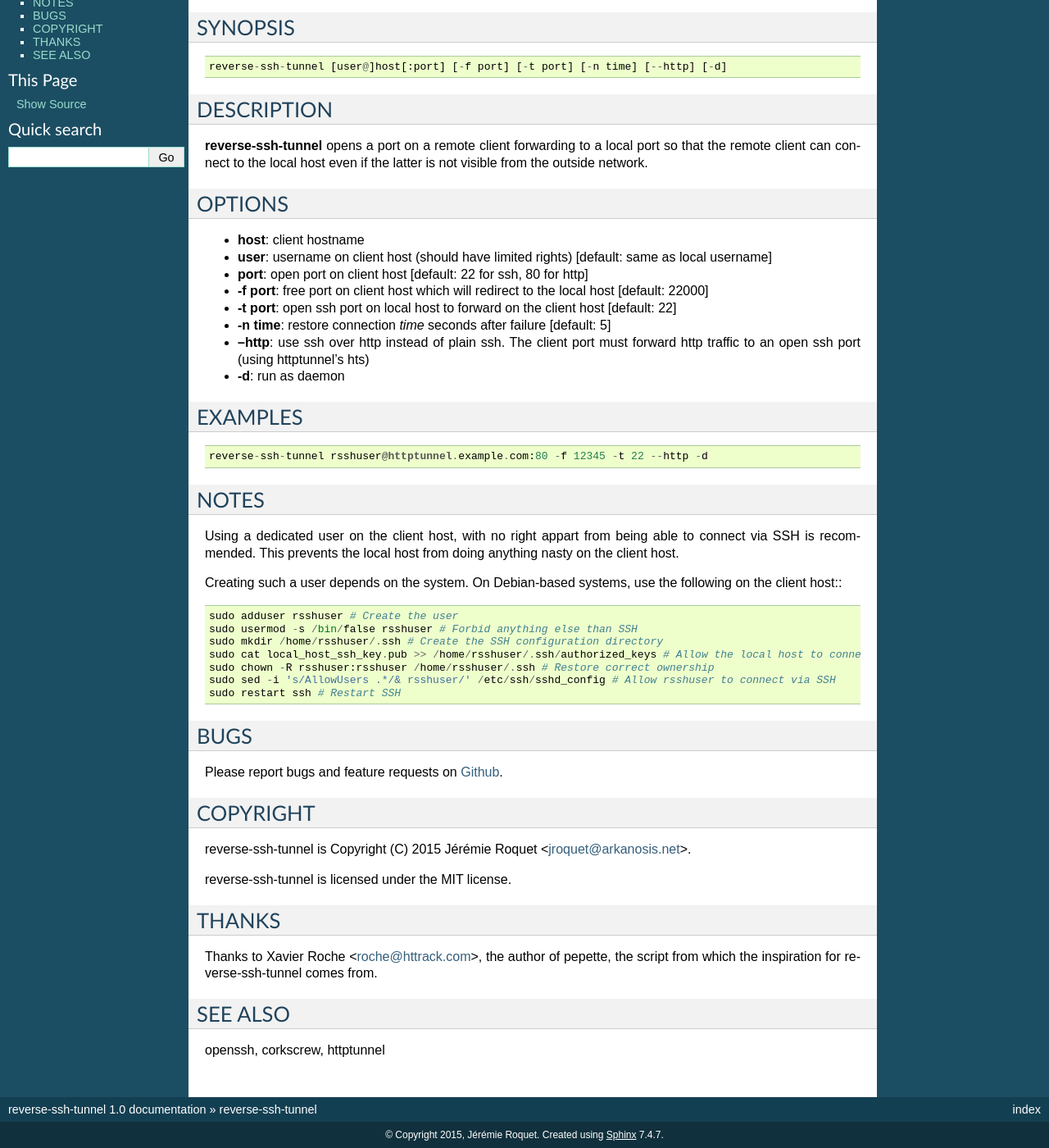
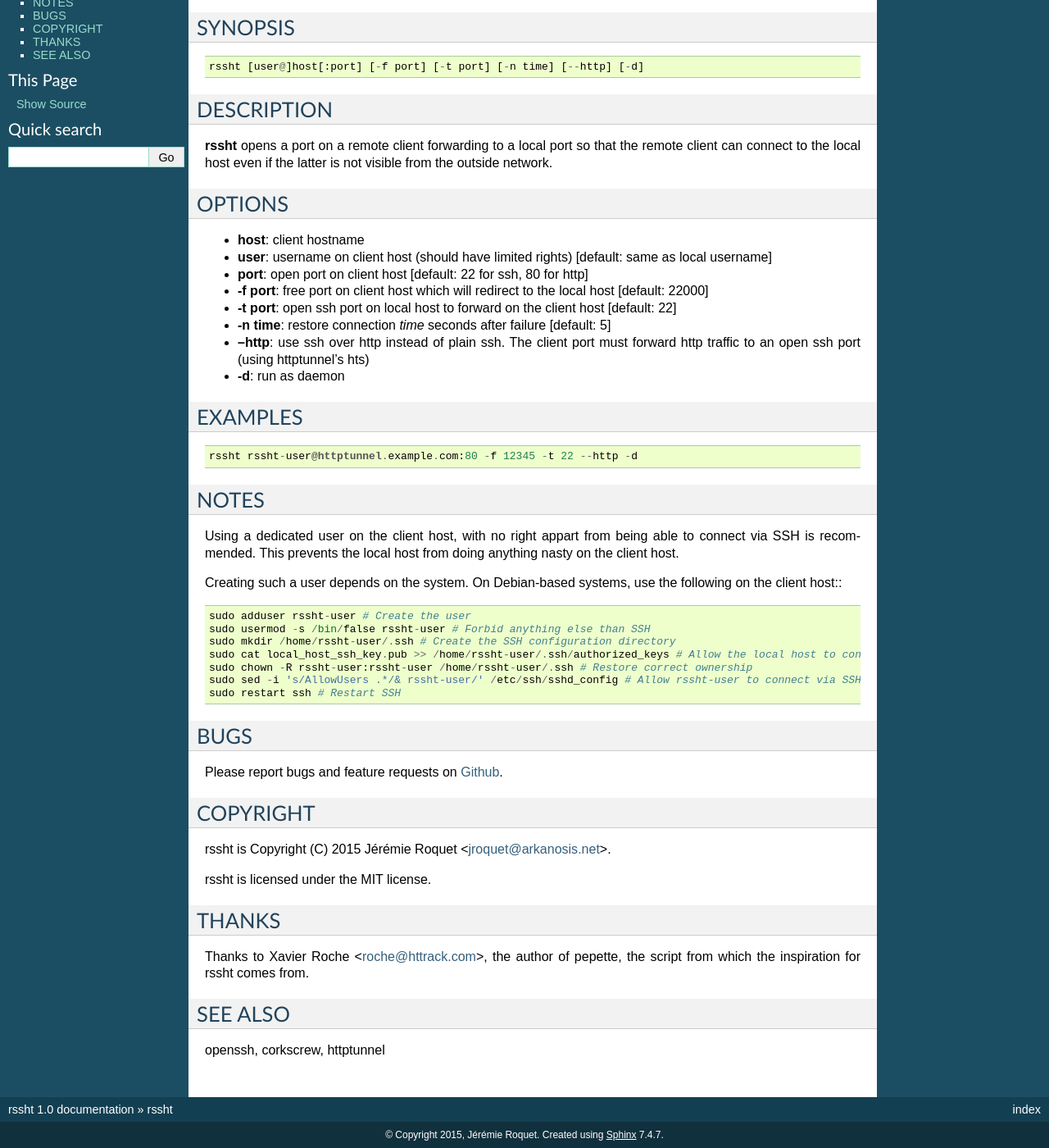
Before and after one commit to Arkanosis/rssht, a Sphinx documentation site: the page built from docs/index.rst, in a window 1280 px wide and 1400 px high, scrolled down 175 px. Shown: the whole window at 82% size. Built offline with Sphinx 7.4.7, drawn with Linux system fonts in a browser that asks for light colours; some of the changed text lies outside the part shown.

Commit message:
Rename reverse-ssh-tunnel to rssht to avoid name collision

```diff
--- a/docs/conf.py
+++ b/docs/conf.py
@@ -1,6 +1,6 @@
 # -*- coding: utf-8 -*-
 #
-# reverse-ssh-tunnel documentation build configuration file, created by
+# rssht documentation build configuration file, created by
 # sphinx-quickstart on Tue Oct 27 03:02:37 2015.
 #
 # This file is execfile()d with the current directory set to its
@@ -43,7 +43,7 @@
 master_doc = 'index'
 
 # General information about the project.
-project = u'reverse-ssh-tunnel'
+project = u'rssht'
 copyright = u'2015, Jérémie Roquet'
 
 # The version info for the project you're documenting, acts as replacement for
@@ -176,7 +176,7 @@
 #html_file_suffix = None
 
 # Output file base name for HTML help builder.
-htmlhelp_basename = 'reverse-ssh-tunneldoc'
+htmlhelp_basename = 'rsshtdoc'
 
 
 # -- Options for LaTeX output ---------------------------------------------
@@ -196,7 +196,7 @@
 # (source start file, target name, title,
 #  author, documentclass [howto, manual, or own class]).
 latex_documents = [
-  ('index', 'reverse-ssh-tunnel.tex', u'reverse-ssh-tunnel Documentation',
+  ('index', 'rssht.tex', u'rssht Documentation',
    u'Jérémie Roquet', 'manual'),
 ]
 
@@ -226,7 +226,7 @@
 # One entry per manual page. List of tuples
 # (source start file, name, description, authors, manual section).
 man_pages = [
-    ('index', 'reverse-ssh-tunnel', u'reverse-ssh-tunnel Documentation',
+    ('index', 'rssht', u'rssht Documentation',
      [u'Jérémie Roquet'], 1)
 ]
 
@@ -240,8 +240,8 @@
 # (source start file, target name, title, author,
 #  dir menu entry, description, category)
 texinfo_documents = [
-  ('index', 'reverse-ssh-tunnel', u'reverse-ssh-tunnel Documentation',
-   u'Jérémie Roquet', 'reverse-ssh-tunnel', 'One line description of project.',
+  ('index', 'rssht', u'rssht Documentation',
+   u'Jérémie Roquet', 'rssht', 'One line description of project.',
    'Miscellaneous'),
 ]
 
@@ -261,13 +261,13 @@
 # -- Options for Epub output ----------------------------------------------
 
 # Bibliographic Dublin Core info.
-epub_title = u'reverse-ssh-tunnel'
+epub_title = u'rssht'
 epub_author = u'Jérémie Roquet'
 epub_publisher = u'Jérémie Roquet'
 epub_copyright = u'2015, Jérémie Roquet'
 
 # The basename for the epub file. It defaults to the project name.
-#epub_basename = u'reverse-ssh-tunnel'
+#epub_basename = u'rssht'
 
 # The HTML theme for the epub output. Since the default themes are not optimized
 # for small screen space, using the same theme for HTML and epub output is
--- a/docs/index.rst
+++ b/docs/index.rst
@@ -1,23 +1,23 @@
-reverse-ssh-tunnel
-========
+rssht
+=====
 
 NAME
 ----
 
-**reverse-ssh-tunnel** - Reverse SSH tunnel with optional SSH over HTTP
+**rssht** - Reverse SSH tunnel with optional SSH over HTTP
 
 SYNOPSIS
 --------
 
 ::
 
-    reverse-ssh-tunnel [user@]host[:port] [-f port] [-t port] [-n time] [--http] [-d]
+    rssht [user@]host[:port] [-f port] [-t port] [-n time] [--http] [-d]
 
 
 DESCRIPTION
 -----------
 
-**reverse-ssh-tunnel** opens a port on a remote client forwarding to a local port so that the remote client can connect to the local host even if the latter is not visible from the outside network.
+**rssht** opens a port on a remote client forwarding to a local port so that the remote client can connect to the local host even if the latter is not visible from the outside network.
 
 OPTIONS
 -------
@@ -36,7 +36,7 @@
 
 ::
 
-    reverse-ssh-tunnel rsshuser@httptunnel.example.com:80 -f 12345 -t 22 --http -d
+    rssht rssht-user@httptunnel.example.com:80 -f 12345 -t 22 --http -d
 
 NOTES
 -----
@@ -45,30 +45,30 @@
 
 Creating such a user depends on the system. On Debian-based systems, use the following on the client host:::
 
-    sudo adduser rsshuser # Create the user
-    sudo usermod -s /bin/false rsshuser # Forbid anything else than SSH
-    sudo mkdir /home/rsshuser/.ssh # Create the SSH configuration directory
-    sudo cat local_host_ssh_key.pub >> /home/rsshuser/.ssh/authorized_keys # Allow the local host to connect on the client host as rsshuser
-    sudo chown -R rsshuser:rsshuser /home/rsshuser/.ssh # Restore correct ownership
-    sudo sed -i 's/AllowUsers .*/& rsshuser/' /etc/ssh/sshd_config # Allow rsshuser to connect via SSH
+    sudo adduser rssht-user # Create the user
+    sudo usermod -s /bin/false rssht-user # Forbid anything else than SSH
+    sudo mkdir /home/rssht-user/.ssh # Create the SSH configuration directory
+    sudo cat local_host_ssh_key.pub >> /home/rssht-user/.ssh/authorized_keys # Allow the local host to connect on the client host as rssht-user
+    sudo chown -R rssht-user:rssht-user /home/rssht-user/.ssh # Restore correct ownership
+    sudo sed -i 's/AllowUsers .*/& rssht-user/' /etc/ssh/sshd_config # Allow rssht-user to connect via SSH
     sudo restart ssh # Restart SSH
 
 BUGS
 ----
 
-Please report bugs and feature requests on `Github <https://github.com/Arkanosis/reverse-ssh-tunnel/issues>`_.
+Please report bugs and feature requests on `Github <https://github.com/Arkanosis/rssht/issues>`_.
 
 COPYRIGHT
 ---------
 
-reverse-ssh-tunnel is Copyright (C) 2015 Jérémie Roquet <jroquet@arkanosis.net>.
+rssht is Copyright (C) 2015 Jérémie Roquet <jroquet@arkanosis.net>.
 
-reverse-ssh-tunnel is licensed under the MIT license.
+rssht is licensed under the MIT license.
 
 THANKS
 ------
 
-Thanks to Xavier Roche <roche@httrack.com>, the author of pepette, the script from which the inspiration for reverse-ssh-tunnel comes from.
+Thanks to Xavier Roche <roche@httrack.com>, the author of pepette, the script from which the inspiration for rssht comes from.
 
 SEE ALSO
 --------
```
Also changed, not shown: README.md (+15 -15 lines), 3 other files.
